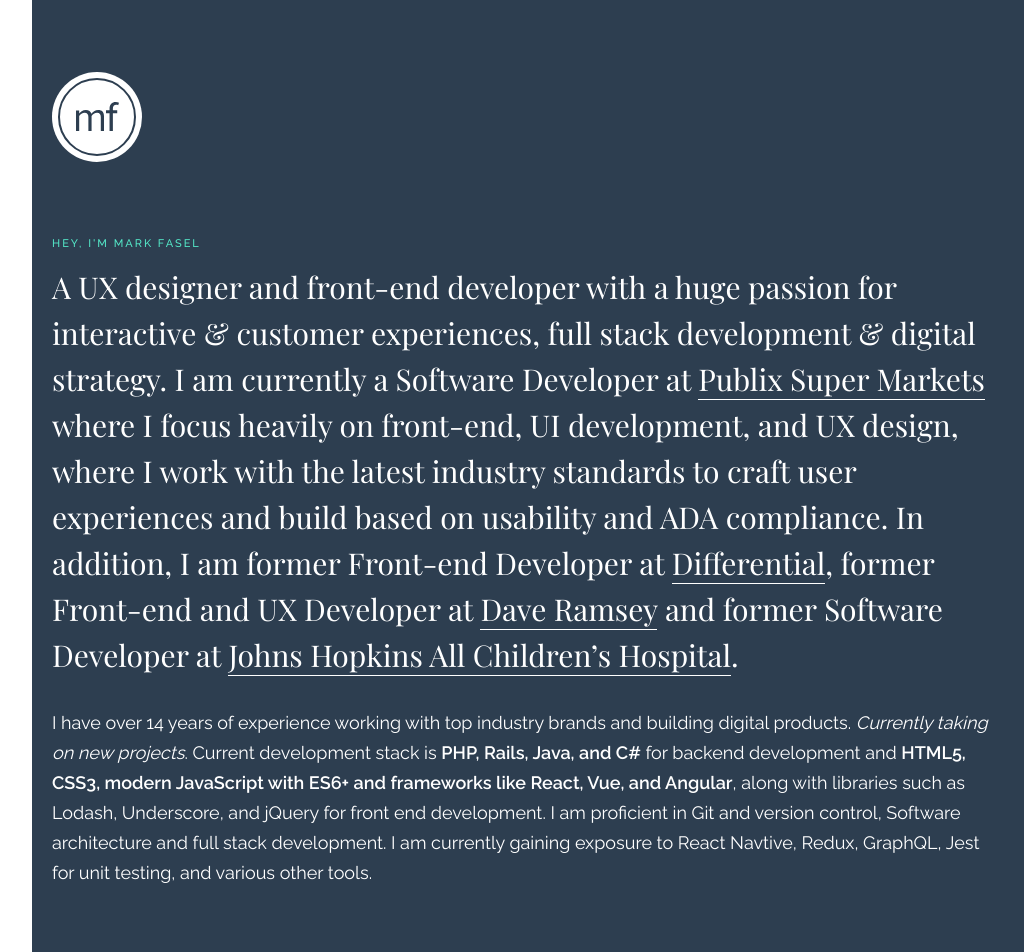
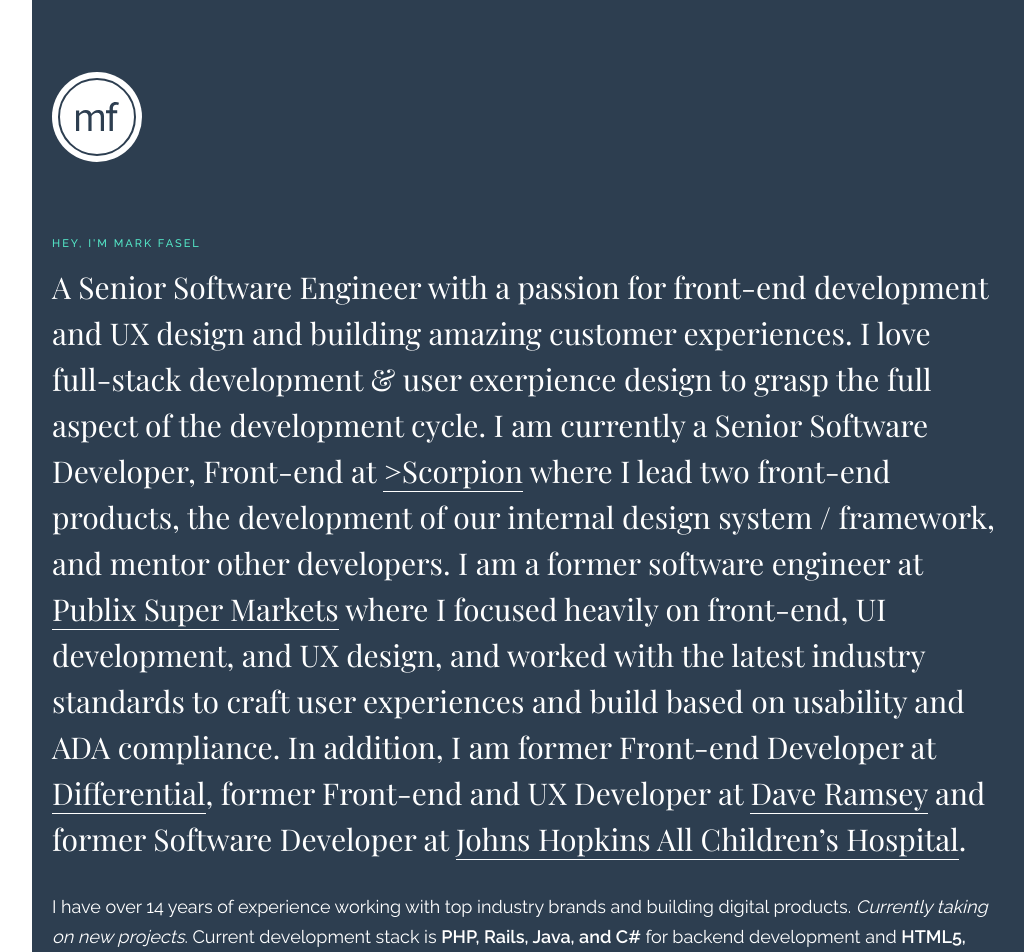
Before and after one commit to thefaze87/markfasel-react, a React (Create React App) app: page / in a window 1280 px wide. Shown: the top 952 px of the page, without its empty margins (18-1042 px from the left). Built offline with nearby package versions, Linux system fonts and the light colour scheme.

Commit message:
update to about content

```diff
--- a/src/js/App.js
+++ b/src/js/App.js
@@ -15,8 +15,8 @@
                 <div class="row">
                     <main role="main" class="col-md-10">
                         <h2 class="name">Hey, I'm Mark Fasel</h2>
-                        <p class="lead">A UX designer and front-end developer with a huge passion for interactive &amp; customer experiences, full stack development &amp; digital strategy. I am currently a Software Developer at <a href="https://www.publix.com" target="_blank">Publix Super Markets</a> where I focus heavily on front-end, UI development, and UX design, where I work with the latest industry standards to craft user experiences and build based on usability and ADA compliance. In addition, I am former Front-end Developer at <a href="https://www.differential.com" target="_blank">Differential</a>, former Front-end and UX Developer at <a href="https://www.daveramsey.com" target="_blank">Dave Ramsey</a> and former Software Developer at <a href="https://www.hopkinsallchildrens.org" target="_blank">Johns Hopkins All Children’s Hospital</a>.</p>
-                        <p>I have over 14 years of experience working with top industry brands and building digital products. <em>Currently taking on new projects</em>. Current development stack is <strong>PHP, Rails, Java, and C#</strong> for backend development and <strong>HTML5, CSS3, modern JavaScript with ES6+ and frameworks like React, Vue, and Angular</strong>, along with libraries such as Lodash, Underscore, and jQuery for front end development. I am proficient in Git and version control, Software architecture and full stack development. I am currently gaining exposure to React Navtive, Redux, GraphQL, Jest for unit testing, and various other tools.</p>
+                        <p class="lead">A Senior Software Engineer with a passion for front-end development and UX design and building amazing customer experiences. I love full-stack development &amp; user exerpience design to grasp the full aspect of the development cycle. I am currently a Senior Software Developer, Front-end at <a href="https://scorpion.co" target="_blank">>Scorpion</a> where I lead two front-end products, the development of our internal design system / framework, and mentor other developers. I am a former software engineer at <a href="https://www.publix.com" target="_blank">Publix Super Markets</a> where I focused heavily on front-end, UI development, and UX design, and worked with the latest industry standards to craft user experiences and build based on usability and ADA compliance. In addition, I am former Front-end Developer at <a href="https://www.differential.com" target="_blank">Differential</a>, former Front-end and UX Developer at <a href="https://www.daveramsey.com" target="_blank">Dave Ramsey</a> and former Software Developer at <a href="https://www.hopkinsallchildrens.org" target="_blank">Johns Hopkins All Children’s Hospital</a>.</p>
+                        <p>I have over 14 years of experience working with top industry brands and building digital products. <em>Currently taking on new projects</em>. Current development stack is <strong>PHP, Rails, Java, and C#</strong> for backend development and <strong>HTML5, CSS3, modern JavaScript with ES6+ and frameworks like React, Vue, and Angular</strong>, along with libraries such as Lodash, Underscore, jQuery for front-end development. I am proficient in Git and version control, Software architecture and full stack development. I am currently gaining exposure to React Navtive, Redux, GraphQL, Jest for unit testing, and other test driven development and various other tools.</p>
                         <p>See my recent work on <a href="http://www.dribbble.com/MarkFasel" target="_blank">Dribbble</a>, ramblings on <a href="http://www.twitter.com/MarkFasel" target="_blank">Twitter</a>, socialize on <a href="https://www.facebook.com/markfaselconsulting/" target="_blank">Facebook</a> read my latest thoughts on <a href="https://medium.com/@markfasel" target="_blank">Medium</a> and full work history on <a href="http://linkedin.com/in/markfasel/" target="_blank">Linkedin</a>. For new work inquiries, questions &amp; comments, speaking engagements, or if you just want to say hi, <a href="mailto:markfasel@markfasel.com?subject=New%20Message%20from%20www.MarkFasel.com&body=">drop me a message</a>.</p>
                     </main>
                 </div>
```
